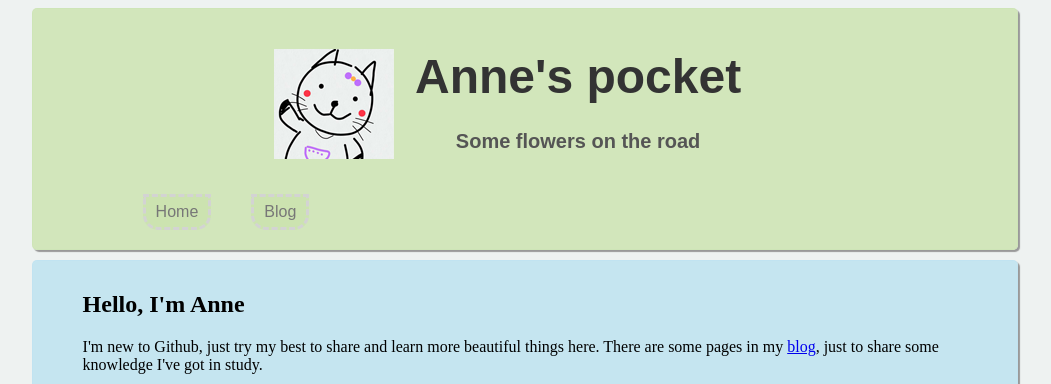
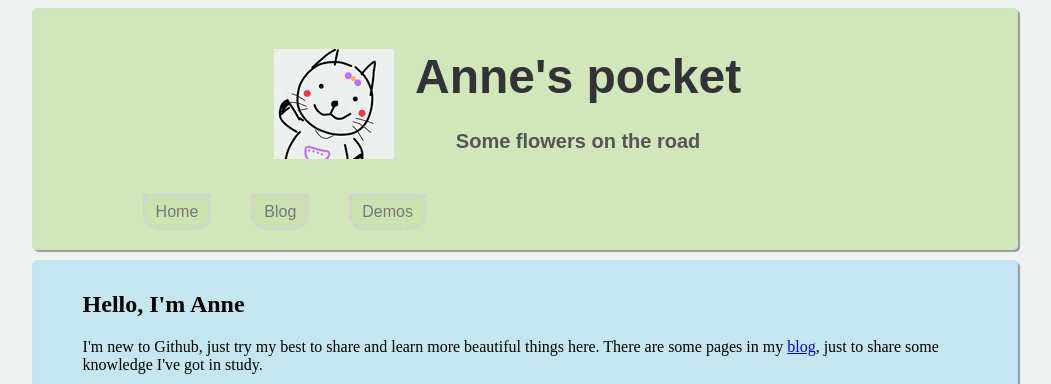
Before and after one commit to AnneBai/AnneBai.github.io, a Jekyll site: the page built from index.html, in a window 1280 px wide. Shown: the top 384 px of the page, without its empty margins (115-1166 px from the left). Built offline with Jekyll 4.4.1, drawn with Linux system fonts in a browser that asks for light colours.

Commit message:
update index.html

```diff
--- a/_layouts/default.html
+++ b/_layouts/default.html
@@ -15,6 +15,7 @@
           <li><a href="/">Home</a></li>
           <!-- <li><a href="/about">About</a></li> -->
           <li><a href="/blog">Blog</a></li>
+          <li><a href="/demo">Demos</a></li>
         </ul>
       </nav>
     </header>
```
